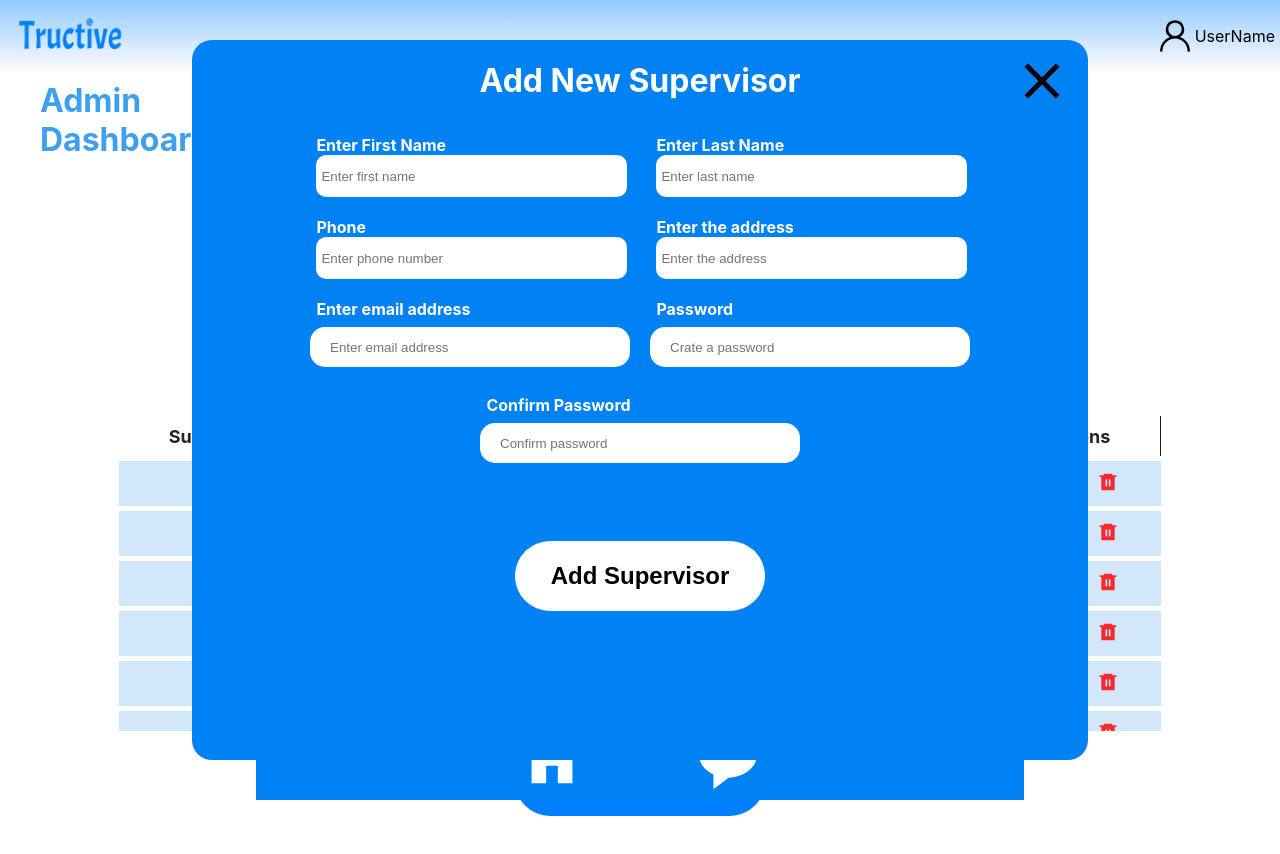
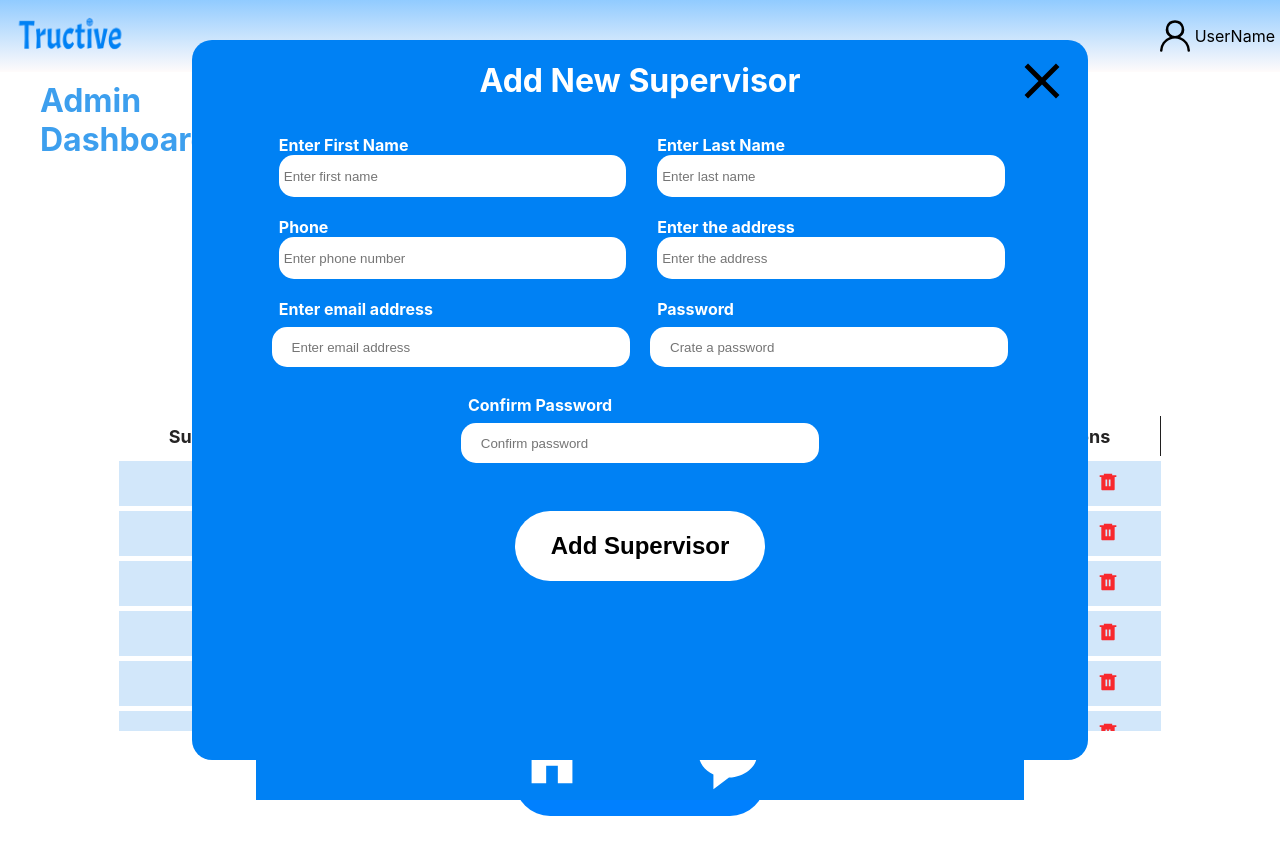
Before and after one commit to m7modfayez/tructive, a React (Vite) app: page /admin-dashboard/1/adding-supervisor in a window 1280 px wide. Shown: the top 854 px of the page. Built offline with nearby package versions, Linux system fonts and the light colour scheme.

Commit message:
sending sup data to edit form

```diff
--- a/src/App.css
+++ b/src/App.css
@@ -417,18 +417,14 @@ td {
   z-index: 5;
 }
 
-/* .company-form-div {
-  margin: 30px 0;
-  width: fit-content;
-  background-color: #b7bdc2;
-} */
+
 
 .company-form {
   display: flex;
-  /* background-color: #2f6492; */
   flex-wrap: wrap;
   justify-content: center;
   align-items: center;
+  /* gap: 5px; */
   /* background-color: #3D9FEE; */
 }
 
@@ -438,13 +434,13 @@ td {
   /* justify-content: center; */
   /* align-items: center; */
   width: 40%;
-  width: 25vw;
+  /* width: 25vw; */
 }
 .form-attr input {
   width: 95%;
   background-color: white;
   height: 40px;
-  border-radius: 10px;
+  border-radius: 15px;
   border: none;
   margin: 0 2%;
   padding-left: 5px ;
@@ -461,6 +457,6 @@ td {
   width: 250px;
   height: 70px;
   padding: 5px;
-  margin: 20% auto 10px;
+  margin: 10px auto ;
   border-radius: 40px;
 }
--- a/src/assets/components/admin-dashboard/Admin-Actions-on-supervisors/AddingSupervisor.tsx
+++ b/src/assets/components/admin-dashboard/Admin-Actions-on-supervisors/AddingSupervisor.tsx
@@ -1,3 +1,4 @@
+import { string } from "yup";
 import BaseFormWindow from "../../base-components/BaseFormWindow";
 
 const addingSupervisorFormAttr = [
@@ -5,13 +6,13 @@ const addingSupervisorFormAttr = [
         label: "Enter First Name",
         inputType: "text",
         placeHolder: "Enter first name",
-        name: "first name",
+        name: "first_name",
     },
     {
         label: "Enter Last Name",
         inputType: "text",
         placeHolder: "Enter last name",
-        name: "last name"
+        name: "last_name"
     },{
         label: "Phone",
         inputType: "text",
@@ -26,23 +27,31 @@ const addingSupervisorFormAttr = [
         label: "Enter email address",
         inputType: "email",
         placeHolder: "Enter email address",
-        name: "email adrress"
+        name: "email_adrress"
     },{
         label: "Password",
         inputType: "password",
         placeHolder: "Crate a password",
         name: "password",
-    },{
+    },
+    {
         label: "Confirm Password",
         inputType: "password",
         placeHolder: "Confirm password",
-        name: "confirm password",
+        name: "confirm_password",
     }
 ];
 
 function AddingSupervisor() {
-    const onAddingClick = () => {
-        console.log("adding supervisor");
+    let formData: {la: string, fi: string};
+
+    const onAddingClick = (data: any) => {
+        console.log("adding supervisor", data);
+        formData = {
+            la: "last",
+            fi: data,
+        };
+        console.log("form data => ", data);
     }
 
     return(
--- a/src/assets/components/admin-dashboard/Admin-Actions-on-supervisors/EditSupervisor.tsx
+++ b/src/assets/components/admin-dashboard/Admin-Actions-on-supervisors/EditSupervisor.tsx
@@ -1,5 +1,15 @@
+import { RxValue } from "react-icons/rx";
 import BaseFormWindow from "../../base-components/BaseFormWindow";
+import { useLocation } from "react-router-dom";
 import { useParams } from "react-router-dom";
+
+
+
+
+function EditSupervisor() {
+
+    const location = useLocation();
+    const supervisorData = location.state;
 
     const addingSupervisorFormAttr = [
         {
@@ -7,6 +17,7 @@ const addingSupervisorFormAttr = [
             inputType: "text",
             placeHolder: "Enter first name",
             name: "first name",
+            value: supervisorData.name
         },
         {
             label: "Enter Last Name",
@@ -17,7 +28,8 @@ const addingSupervisorFormAttr = [
             label: "Phone",
             inputType: "text",
             placeHolder: "Enter phone number",
-        name: "phone"
+            name: "phone",
+            value: supervisorData.phone,
         },{
             label: "Enter the address",
             inputType: "text",
@@ -27,7 +39,8 @@ const addingSupervisorFormAttr = [
             label: "Enter email address",
             inputType: "email",
             placeHolder: "Enter email address",
-        name: "email adrress"
+            name: "email adrress",
+            value: supervisorData.email
         },{
             label: "Password",
             inputType: "password",
@@ -41,10 +54,11 @@ const addingSupervisorFormAttr = [
         }
     ];
 
-function EditSupervisor() {
 
-    const onEditClick = () => {
-        console.log("save changes");
+    console.log(supervisorData);
+
+    const onEditClick = (data: any) => {
+        console.log("save changes", data);
     }
     const {id} = useParams();
     const formhead = `Edit Supervisor ${id}`
--- a/src/assets/components/admin-dashboard/SingleCompanyTable.tsx
+++ b/src/assets/components/admin-dashboard/SingleCompanyTable.tsx
@@ -64,7 +64,8 @@ function SingleCompanyTable() {
 
         const handleEdit = (id: number) => {
             console.log("Edit supervisor ID:", id);
-            navigate(`edit-supervisor/${id}`);
+            // navigate(`edit-supervisor/${id}`);
+            navigate(`edit-supervisor/${id}`, { state: supervisors.find(supervisor => supervisor.id === id) });
           };
 
           const handleDelete = (id: number) => {
--- a/src/assets/components/base-components/BaseButton.tsx
+++ b/src/assets/components/base-components/BaseButton.tsx
@@ -2,7 +2,7 @@
 type ButtonProps = {
     name: string;
     className?: string; // Made optional
-    baseButtonOnClick: () => void; // More specific function type
+    baseButtonOnClick?: () => void; // More specific function type
   }
 
 function BaseButton({name, className, baseButtonOnClick}:ButtonProps) {
--- a/src/assets/components/base-components/BaseFormWindow.tsx
+++ b/src/assets/components/base-components/BaseFormWindow.tsx
@@ -1,3 +1,4 @@
+import { useState } from "react";
 import Closing from "./Closing";
 import BaseButton from "./BaseButton";
 
@@ -7,13 +8,14 @@ type FormAttr = {
     inputType: string;
     placeHolder: string;
     name: string;
+    value?: any;
   };
 
   type Props = {
     formAttr: FormAttr[];
     formHead: string;
     buttonName: string;
-    submitForm: () => void;
+    submitForm: (data: Record<string, string>) => void;
   };
 
 // const formAttr: FormArr = [
@@ -60,7 +62,19 @@ type FormAttr = {
 
 function BaseFormWindow({formAttr, formHead, buttonName, submitForm}: Props) {
 
+    const [formData, setFormData] = useState<Record<string, string>>({});
 
+    const handleChange = (e: React.ChangeEvent<HTMLInputElement>) => {
+      setFormData({
+        ...formData,
+        [e.target.name]: e.target.value,
+      });
+    };
+
+    const handleSubmit = (e: React.FormEvent) => {
+        e.preventDefault();
+        submitForm(formData);
+      };
 
     return(
         <>
@@ -68,24 +82,33 @@ function BaseFormWindow({formAttr, formHead, buttonName, submitForm}: Props) {
         <div className="base-actions-window">
 
             <Closing />
-            <div style={{textAlign:"center", margin:"0 auto", width:"fit-content"}} > <h1>{formHead}</h1> </div>
+            <div style={{textAlign:"center", margin:"0 auto", width:"fit-content"}}> <h1>{formHead}</h1> </div>
 
             <div className="company-form-div">
-            <form className="company-form">
+            <form className="company-form" onSubmit={handleSubmit}>
                 {formAttr.map((attr) => (
                     <div className="form-attr" key={attr.name}>
                     <label htmlFor="name">{attr.label}</label>
-                    <input type={attr.inputType}  id="name" name="companyName" placeholder={attr.placeHolder} />
+                    <input
+                     type={attr.inputType}
+                     id= {attr.name}
+                     name= {attr.name}
+                     value={attr.value}
+                     placeholder={attr.placeHolder}
+                     onChange={handleChange}
+                     />
                    </div>
                 ) )}
 
-            {/* <BaseButton name="Add Company" className="admin-confirm-adding-button" baseButtonOnClick={confirmAddCompany} /> */}
+            <div style={{width: "100%", marginTop: "20px", textAlign: "center",}}>
+                <BaseButton name={buttonName} className="admin-confirm-adding-button" />
+            </div>
 
 
             </form>
             </div>
             <div style={{margin:"10px auto", width:"fit-content"}}>
-            <BaseButton name={buttonName} className="admin-confirm-adding-button" baseButtonOnClick={submitForm} />
+            {/* <BaseButton name={buttonName} className="admin-confirm-adding-button" /> */}
             </div>
 
         </div>
```
Lines whose indentation alone changed are shown as unchanged.
